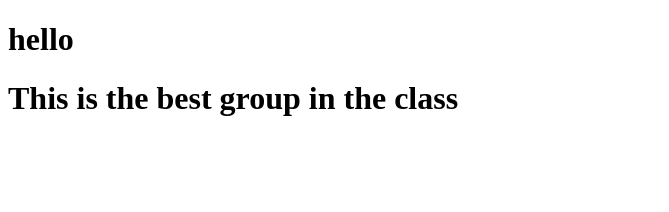
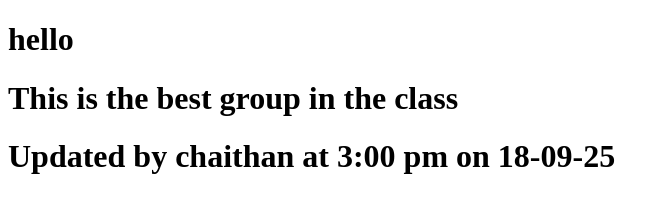
Before and after one commit to nareshirapani/gitgroup, a plain HTML site: page index.html in a window 1280 px wide. Shown: the whole page, without its empty margins (0-669 px from the left). Drawn offline with Linux system fonts and the light colour scheme.

Commit message:
Updated by Chaithan

```diff
--- a/index.html
+++ b/index.html
@@ -8,5 +8,6 @@
 <body>
     <h1>hello</h1>
     <h1>This is the best group in the class</h1>
+    <h1>Updated by chaithan at 3:00 pm on 18-09-25</h1>
 </body>
 </html>
```
